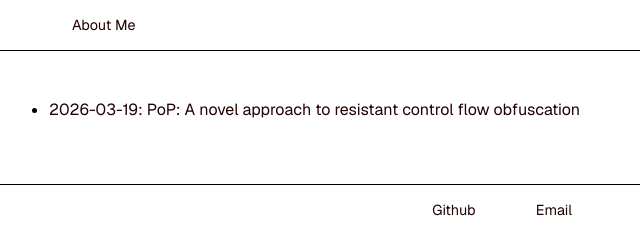
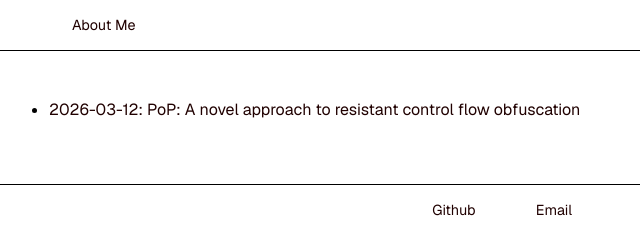
Before and after one commit to sariaki/sariaki.github.io, an Eleventy site: page src/blog.md in a window 1280 px wide. Shown: the full height of the page, 168-808 px from the left. Built offline with nearby package versions, Linux system fonts and the light colour scheme; Eleventy itself is replaced by a stand-in of ours; some packages are replaced by stand-ins of ours; files that its build step writes are made by us from their sources.

Commit message:
Fix post date

```diff
--- a/src/posts/Probabilistic Opaque Predicates.md
+++ b/src/posts/Probabilistic Opaque Predicates.md
@@ -1,5 +1,6 @@
 ---
 title: "PoP: A novel approach to resistant control flow obfuscation"
+date: 2026-03-12
 ---
 # Probabilistic Opaque Predicates Against Symbolic Execution
 
```
